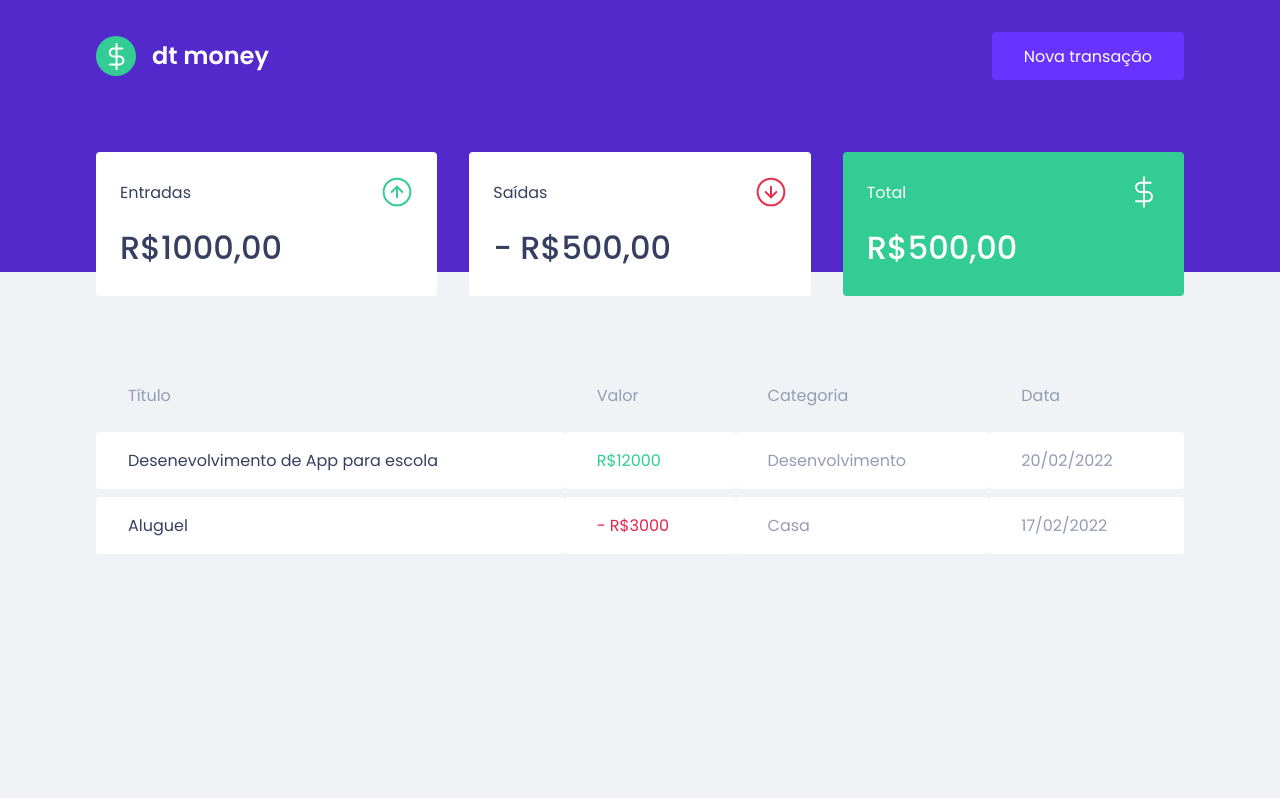
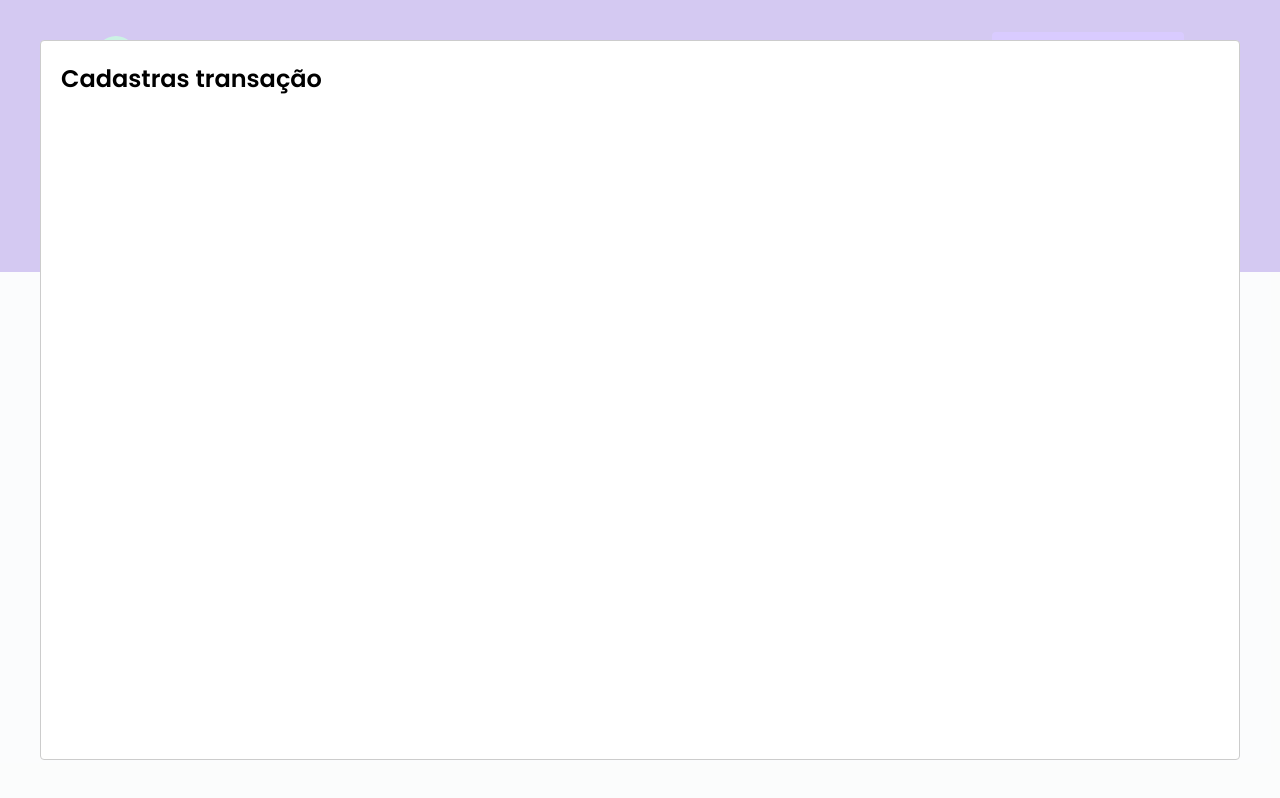
Before and after one commit to guidovisk1/dtmoney, a React (Create React App) app: page / in a window 1280 px wide. Both pictures are taken after a click on the button "Nova transação". Built offline with nearby package versions, Linux system fonts and the light colour scheme; no server answers; what miragejs would draw is missing.

Commit message:
componente new transation modal

```diff
--- a/package.json
+++ b/package.json
@@ -20,6 +20,7 @@
     "@types/node": "^16.7.13",
     "@types/react": "^18.0.0",
     "@types/react-dom": "^18.0.0",
+    "@types/react-modal": "^3.13.1",
     "typescript": "^4.4.2"
   },
   "scripts": {
--- a/src/App.tsx
+++ b/src/App.tsx
@@ -1,13 +1,38 @@
 import { Dashboard } from "./Components/Dashboard";
 import { Header } from "./Components/Header";
 import { GlobalStyle } from "./styles/global";
+import Modal from 'react-modal'
+import React from "react";
+import { NewTransactionModal } from "./Components/NewTransactionModal";
+
+Modal.setAppElement("#root")
+
 
 export function App() {
+
+const [modalIsOpen, setIsOpen] = React.useState(false)
+
+    function openModal() {
+        setIsOpen(true)
+    }
+
+    function closeModal() {
+        setIsOpen(false)
+    }
+
+
+{
   return (
     <>
-    <Header/>
-    <Dashboard/>
-    <GlobalStyle/>
+      <Header onOpenNewTransactionModal={openModal}/>
+
+      <Dashboard />
+      <NewTransactionModal
+      isOpen = {modalIsOpen}
+      onRequestClose = {closeModal}/>
+      <GlobalStyle />
     </>
   );
 }
+
+}
--- a/src/Components/Header/index.tsx
+++ b/src/Components/Header/index.tsx
@@ -1,17 +1,25 @@
 import { StyledComponent } from "styled-components"
 import logoImg from '../../assets/logo.svg'
 import { Container, Content } from "./styles"
+import React from "react";
+import Modal from 'react-modal'
+
+interface HeaderProps{
+    onOpenNewTransactionModal: () => void
+}
 
 
-export function Header(){
-    return(
+
+export function Header({onOpenNewTransactionModal} : HeaderProps) {
+
+
+    return (
         <Container>
             <Content>
-              <img src={logoImg} alt="dt money logo" />
-              <button type="button">
-             Nova transação
-            </button>
-           </Content>
+                <img src={logoImg} alt="dt money logo" />
+                <button type="button" onClick={onOpenNewTransactionModal} > Nova transação </button>
+
+            </Content>
         </Container>
-)
+    )
 }
--- /dev/null
+++ b/src/Components/NewTransactionModal/index.tsx
@@ -0,0 +1,17 @@
+import Modal from 'react-modal'
+
+
+interface NewTransactionModalProps{
+    isOpen: boolean,
+    onRequestClose: () => void
+}
+
+export function NewTransactionModal({isOpen, onRequestClose} : NewTransactionModalProps){
+    return(
+        <Modal
+        isOpen={isOpen}
+        onRequestClose={onRequestClose}>
+        <h2>Cadastras transação</h2>
+      </Modal>
+    )
+}
--- /dev/null
+++ b/src/Components/NewTransactionModal/styles.ts
@@ -0,0 +1,5 @@
+import styled from "styled-components";
+
+export const Container = styled.div`
+
+`
```
Also changed, not shown: 2 other files (tests, documents, lock files or other folders).
